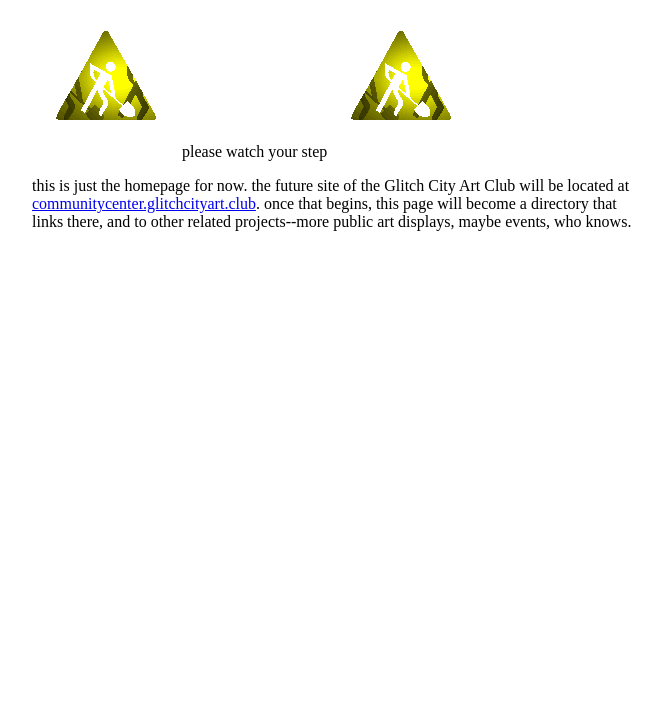
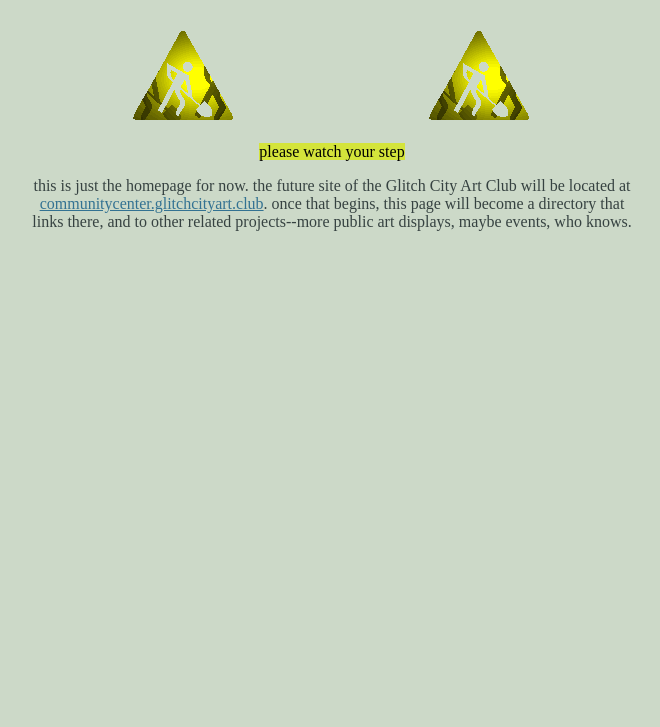
Before and after one commit to toroid-l/gcac-homepage, a plain HTML site: page index.html in a window 1280 px wide. Shown: the part 73-800 px from the top of the page, without its empty margins (308-968 px from the left). Drawn offline with Linux system fonts and the light colour scheme.

Commit message:
fixing css

```diff
--- a/base.sass
+++ b/base.sass
@@ -4,3 +4,15 @@ body
 
 a
 	color: #337292
+a:visited
+	color: #364241
+
+mark
+	background-color: #d4e43b
+::selection
+	background-color: #f7811f
+
+#cont
+	width: 600px
+	margin: auto
+	text-align: center
--- a/index.html
+++ b/index.html
@@ -3,11 +3,12 @@
   <head>
     <meta charset="UTF-8">
     <title>glitch city art club</title>
+    <link rel="stylesheet" href="base.css">
   </head>
   <body>
-    <div style="width:600px;margin:auto;">
+    <div id="cont">
       <h1>welcome to glitch city</h1>
-      <p><img src="under_construction.gif">please watch your step<img src="under_construction.gif"></p>
+      <p><img src="under_construction.gif"><mark>please watch your step</mark><img src="under_construction.gif"></p>
       <p>this is just the homepage for now. the future site of the Glitch City Art Club will be located at <a href="https://communitycenter.glitchcityart.club">communitycenter.glitchcityart.club</a>. once that begins, this page will become a directory that links there, and to other related projects--more public art displays, maybe events, who knows.</p>
     </div>
 
```
Also changed, not shown: base.css, 1 other file.
